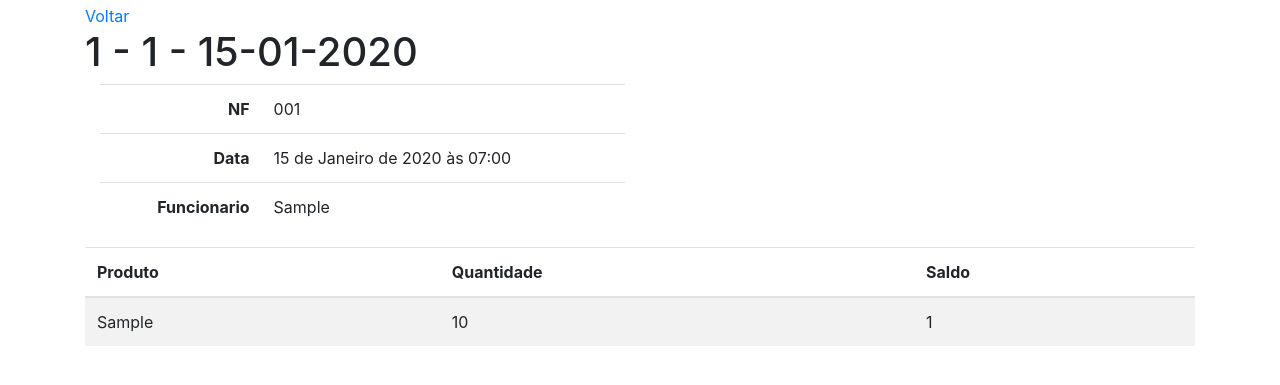
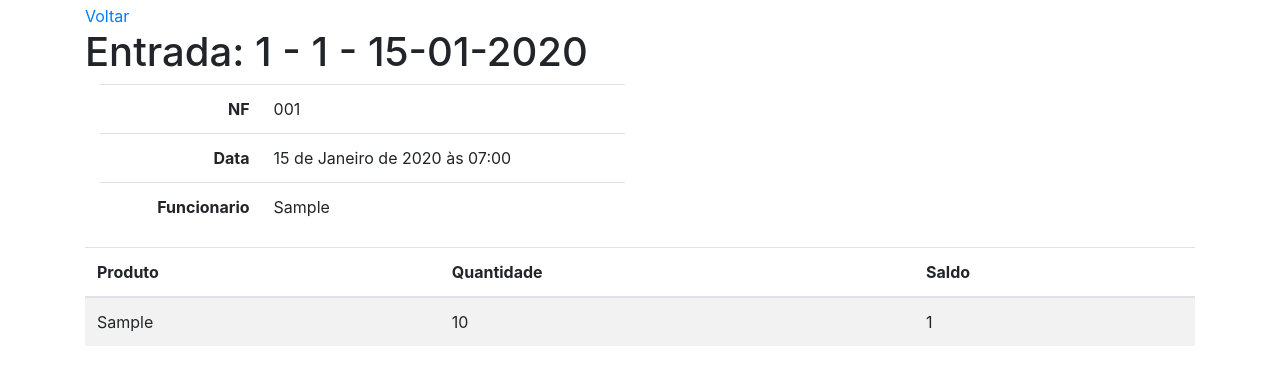
Before and after one commit to ryaMarks/ControleEstoque, a Django app: page /estoque/1/ in a window 1280 px wide. Shown: the part 56-441 px from the top of the page. Run offline with Django 4.2, Linux system fonts and the light colour scheme; tables that the repository leaves empty hold one stand-in row (values such as "Sample post"); some libraries are stand-ins or nearby versions.

Commit message:
separando URLs de entrada e saida

```diff
--- a/projeto/estoque/models.py
+++ b/projeto/estoque/models.py
@@ -1,5 +1,4 @@
 from django.db import models
-from django.urls import reverse_lazy
 from django.contrib.auth.models import User
 from ..core.models import TimeStampedModel
 from ..produto.models import Produto
--- a/projeto/estoque/templates/estoque_detail.html
+++ b/projeto/estoque/templates/estoque_detail.html
@@ -6,7 +6,14 @@
 {% else %}
     <a href="{% url 'estoque:estoque_saida_list' %}">Voltar</a>
 {% endif %}
-<h1>{{object}}</h1>
+
+{% if object.movimento == 'e' %}
+    <h1>Entrada: {{object}}</h1>
+{% else %}
+    <h1>Saida: {{object}}</h1>
+{% endif %}
+
+
 <div class="col-sm-6">
     <table class="table table-user-information">
         <tbody>
--- a/projeto/estoque/urls.py
+++ b/projeto/estoque/urls.py
@@ -1,12 +1,20 @@
 
-from django.urls import path
+from django.urls import path, include
 from ..estoque import views as v
 
 app_name = 'estoque'
+
+entrada_patterns = [
+    path('', v.EstoqueEntradaList.as_view(), name='estoque_entrada_list'),
+    path('add/', v.estoque_entrada_add, name='estoque_entrada_add'),
+]
+saida_patterns = [
+    path('', v.EstoqueSaidaList.as_view(), name='estoque_saida_list'),
+    path('add/', v.estoque_saida_add, name='estoque_saida_add'),
+]
+
 urlpatterns = [
-    path('', v.EstoqueEntradaList.as_view(), name='estoque_entrada_list'),
     path('<int:pk>/', v.EstoqueDetail.as_view(), name='estoque_detail'),
-    path('add/', v.estoque_entrada_add, name='estoque_entrada_add'),
-    path('saida/', v.EstoqueSaidaList.as_view(), name='estoque_saida_list'),
-    path('saida/add/', v.estoque_saida_add, name='estoque_saida_add'),
+    path('entrada/', include(entrada_patterns)),
+    path('saida/', include(saida_patterns)),
 ]
```
